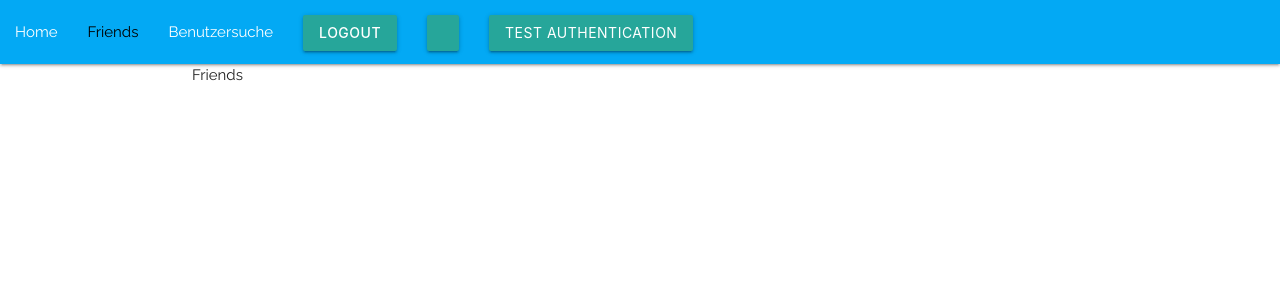
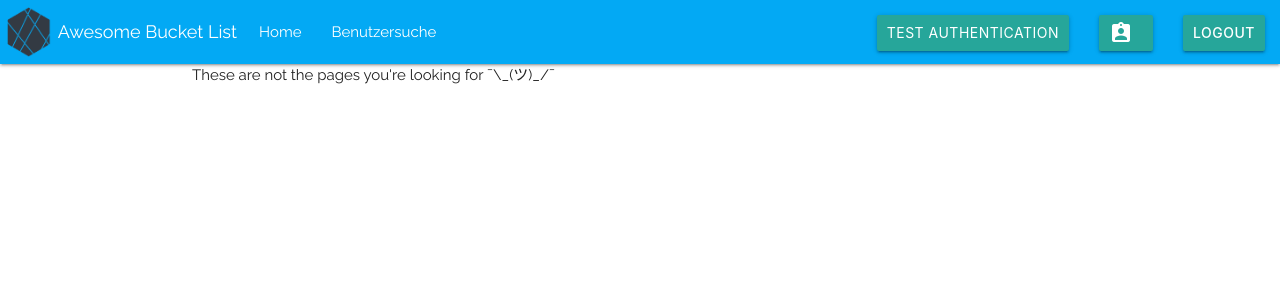
Before and after one commit to goatfryed/awesome-bla, a React (Create React App) app in the folder frontend/: page /friends in a window 1280 px wide. Both pictures are taken after a click on the button "DEBUG". Shown: the top 300 px of the page. Built offline with nearby package versions, Linux system fonts and the light colour scheme; no server answers.

Commit message:
styled navbar

```diff
--- a/frontend/src/App.js
+++ b/frontend/src/App.js
@@ -15,8 +15,6 @@ import {BucketList} from "./components/bucketlist/BucketList";
 import ListNew from "./components/bucketlist/ListNew";
 
 //Pages
-import {frontpage} from "./components/pages/frontpage"
-import {friends} from "./components/pages/friends"
 import page404 from "./components/pages/Page404"
 import {users} from "./components/pages/users.js"
 
@@ -32,7 +30,6 @@ function App() {
           <Route path="/newlist" component={ListNew} />
           {/* https://reacttraining.com/react-router/web/api/Route/render-func */}
           <Route path="/bucketlist/:id/" component={BucketList} />
-          <Route path="/friends" component={friends}/>
           <Route path="/users" component={users}/>
           <Route path="/" exact component={AllBucketLists}/>
           <Route path="/" component={page404}/>
--- a/frontend/src/components/basic-components/Navbar.js
+++ b/frontend/src/components/basic-components/Navbar.js
@@ -2,7 +2,7 @@ import React from "react";
 import Authentication from "../../authentication/Authentication";
 import { NavLink } from "react-router-dom";
 import { backend, isDebug } from "../../Configuration";
-import { Navbar } from "react-materialize";
+import { Navbar, Icon } from "react-materialize";
 import Button from "react-materialize/lib/Button";
 import NavItem from "react-materialize/lib/NavItem";
 
@@ -46,48 +46,48 @@ export class AppNavbar extends React.Component {
 
     //------------------
     render() {
-        //const logo = <a href="/"><img src="/logo/Logo_transparent2.png" className="navbar-logo" alt="logo"></img><span>Awesome Bucket List</span></a>;
+        const logo = <a href="/"><img src="/logo/Logo_transparent2.png" className="navbar-logo" alt="logo"></img><span className="logo-text">Awesome Bucket List</span></a>;
         return (
-            <Navbar className="light-blue" alignLinks="left">
+            <Navbar brand={logo} className="light-blue app-navbar">
                 <NavLink exact to="/" activeClassName="activeLink">
                     Home
-                </NavLink>
-                <NavLink to="/friends" activeClassName="activeLink">
-                    Friends
                 </NavLink>
                 <NavLink to="/users" activeClassName="activeLink">
                     Benutzersuche
                 </NavLink>
                 {!Authentication.isAuthenticated() && isDebug && (
-                    <NavItem className="right">
+                    <NavItem  className="navbar-btn">
                         <input type="text" className="debugInput" placeholder="Test user" defaultValue={this.state.fakeUser} onChange={e => (this.state.fakeUser = e.target.value)} />
-                        <Button onClick={this.fakeLogin}>Debug</Button>
+                        <Button waves="light" onClick={this.fakeLogin}>Debug</Button>
                     </NavItem>
                 )}
                 {Authentication.isAuthenticated() && (
-                    <NavItem>
-                        <Button onClick={Authentication.logout}>
+                    <NavItem className="navbar-btn">
+                        <Button waves="light" onClick={Authentication.logout}>
                             <strong>Logout</strong>
                         </Button>
                     </NavItem>
                 )}
                 {!Authentication.isAuthenticated() && (
-                    <NavItem>
-                        <Button href={this.state.url}>
+                    <NavItem className="navbar-btn">
+                        <Button waves="light" href={this.state.url}>
                             <strong>Login</strong>
                         </Button>
                     </NavItem>
                 )}
                 {Authentication.isAuthenticated() && (
-                    <NavItem>
-                        <Button>
+                    <NavItem className="navbar-btn">
+                        <Button waves="light">
+                            <Icon className="navbar-icons" left>
+                                assignment_ind
+                            </Icon>
                             <strong>{Authentication.getUser().sub}</strong>
                         </Button>
                     </NavItem>
                 )}
                 {isDebug && (
-                    <NavItem>
-                        <Button onClick={this.testAcces}>Test Authentication</Button>
+                    <NavItem className="navbar-btn">
+                        <Button waves="light" onClick={this.testAcces}>Test Authentication</Button>
                     </NavItem>
                 )}
             </Navbar>
--- a/frontend/src/components/pages/friends.js
+++ /dev/null
@@ -1,11 +0,0 @@
-import React from "react";
-
-export class friends extends React.Component {
-  render() {
-    return (
-      <div>
-        <span>Friends</span>
-      </div>
-    );
-  }
-}
--- a/frontend/src/components/pages/frontpage.js
+++ /dev/null
@@ -1,35 +0,0 @@
-import React from "react";
-
-export class frontpage extends React.Component {
-  render() {
-    return (
-      <div>
-        <h1 className="title">Frontpage</h1>
-        <p className="subtitle">
-          Modern CSS framework based on <a href="https://developer.mozilla.org/en-US/docs/Web/CSS/CSS_Flexible_Box_Layout/Basic_Concepts_of_Flexbox">Flexbox</a>
-        </p>
-
-        <div className="field">
-          <div className="control">
-            <input className="input" type="text" placeholder="Input" />
-          </div>
-        </div>
-
-        <div className="field">
-          <p className="control">
-            <span className="select">
-              <select>
-                <option>Select dropdown</option>
-              </select>
-            </span>
-          </p>
-        </div>
-
-        <div className="buttons">
-          <a className="button is-primary">Primary</a>
-          <a className="button is-link">Link</a>
-        </div>
-      </div>
-    );
-  }
-}
--- a/frontend/src/styles.scss
+++ b/frontend/src/styles.scss
@@ -1,26 +1,76 @@
 @charset "utf-8";
-@import url('https://fonts.googleapis.com/css?family=Raleway:400,500,600,700,800&display=swap');
+@import url("https://fonts.googleapis.com/css?family=Raleway:400,500,600,700,800&display=swap");
 @import "../node_modules/materialize-css/sass/materialize.scss";
 
-body{
-  font-family: 'Raleway', sans-serif;
+body {
+    font-family: "Raleway", sans-serif;
+}
+.navbar-btn{
+  .btn {
+    padding: 0 10px;
+  }
+}
+.app-navbar {
+    .navbar-icons {
+        line-height: inherit;
+        height:100%;
+        margin-right: 10px;
+    }
+
+    .brand-logo {
+        .navbar-logo {
+            max-height: 50px;
+            margin-right: 7px;
+            margin-left: 7px;
+            position: relative;
+            top: 50%;
+            transform: translateY(-50%);
+        }
+        .logo-text {
+            margin-right: 7px;
+        }
+        @media screen and (min-width: 992px) {
+            float: left;
+            position: relative;
+        }
+        @media screen and (max-width: 600px) {
+            .navbar-logo {
+                max-height: 40px;
+                margin-left: 0;
+            }
+            .logo-text {
+                font-size: 0.9rem;
+                margin-right: 0;
+            }
+        }
+
+        display: inline-flex;
+        font-size: 1.2rem;
+        height: inherit;
+    }
+    ul {
+        width: 100%;
+        //Login Items float right
+        li:nth-last-child(-n + 5) {
+            float: right;
+        }
+    }
+    max-width: 1280px;
+    margin: 0 auto;
 }
 
-nav, #mobile-nav {
-  .activeLink{
-    color:black;
-  }
-  .navbar-logo{
-    max-height: 64px;
-  }
-  .debugInput{
-    width: unset !important;
-    margin-right: 10px !important;
-  }
-
+nav,
+#mobile-nav {
+    .activeLink {
+        color: black;
+    }
+    .debugInput {
+        width: unset !important;
+        margin-right: 10px !important;
+    }
 }
 
-
-
 //Generic Classes
-.ml05 {margin-left: 5px}
+.ml05 {
+    margin-left: 5px;
+}
```
